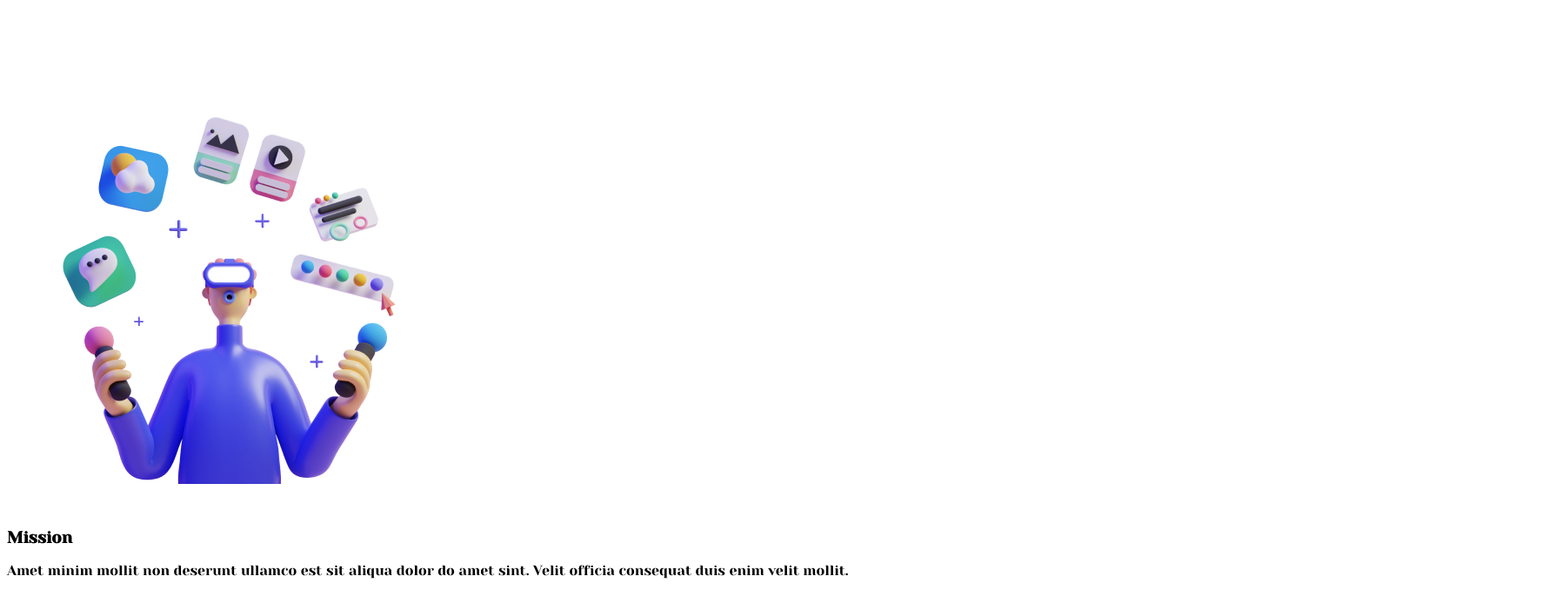
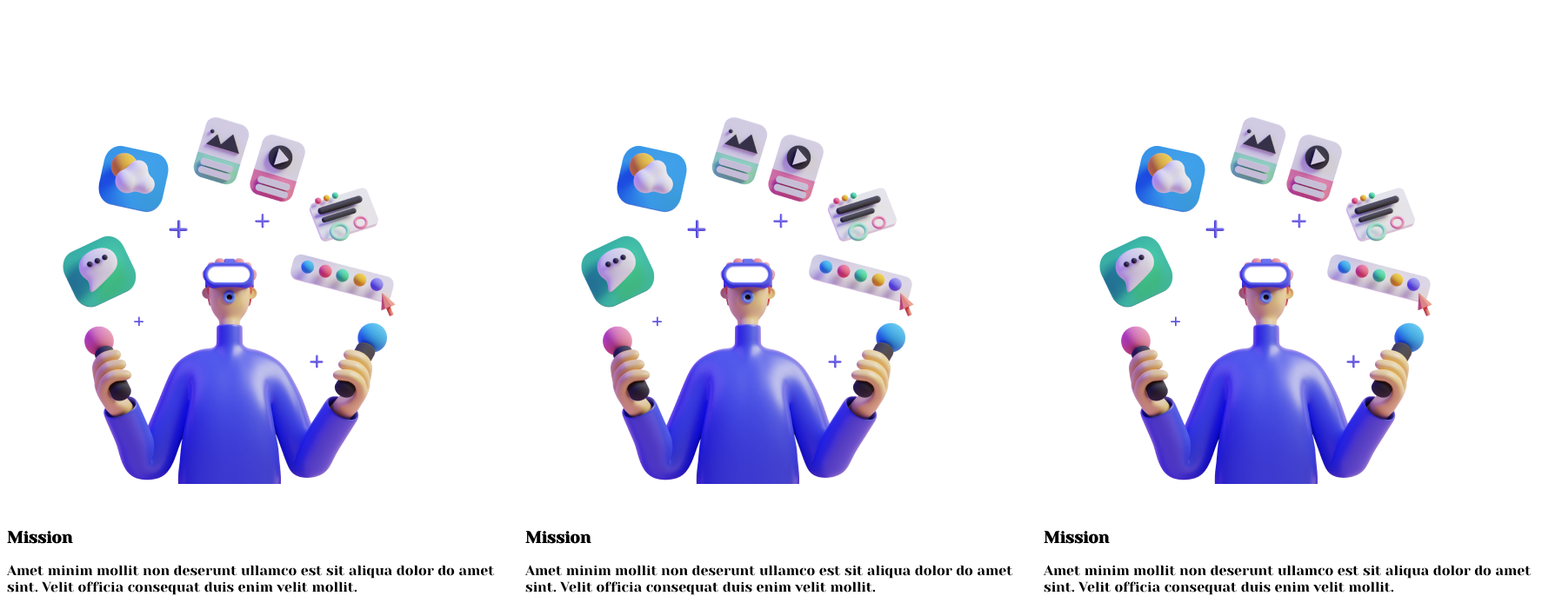
Before and after one commit to tasinahmed-dev/mission-2025, a plain HTML site: page index.html in a window 1280 px wide. Shown: the part 546-1255 px from the top of the page at 87% size, 1796 px wide, since content can reach past the window. Before the commit the page ends 1228 px from the top, so only its background shows below. Drawn offline with Linux system fonts and the light colour scheme.

Commit message:
images done

```diff
--- a/index.html
+++ b/index.html
@@ -32,9 +32,21 @@
                     <p>Amet minim mollit non deserunt ullamco est sit aliqua dolor do amet sint. Velit officia consequat duis enim velit mollit.</p>
 
                 </div>
+                <div class="items">
+                    <div class="item">
+                        <img src="images/illustrators/illustrator-1.png" alt="">
+                        <h3>Mission</h3>
+                        <p>Amet minim mollit non deserunt ullamco est sit aliqua dolor do amet sint. Velit officia consequat duis enim velit mollit.</p>
+
+                    </div><div class="items">
+                        <div class="item">
+                            <img src="images/illustrators/illustrator-1.png" alt="">
+                            <h3>Mission</h3>
+                            <p>Amet minim mollit non deserunt ullamco est sit aliqua dolor do amet sint. Velit officia consequat duis enim velit mollit.</p>
+
+                        </div>
             </div>
-            <div class="items"></div>
-            <div class="items"></div>
+
          </div>
         </section>
         <section></section>
--- a/style.css
+++ b/style.css
@@ -6,9 +6,6 @@ body {
 }
 .half-width {
     width: 50%;
-}
-.container {
-    width: ;
 }
 .flexible-container {
 display: flex;
@@ -58,3 +55,7 @@ header img {
     font-size: 48px;
     font-family: 'Poppins';
 }
+.Mission .items {
+    display: flex;
+    width:auto;
+}
```
